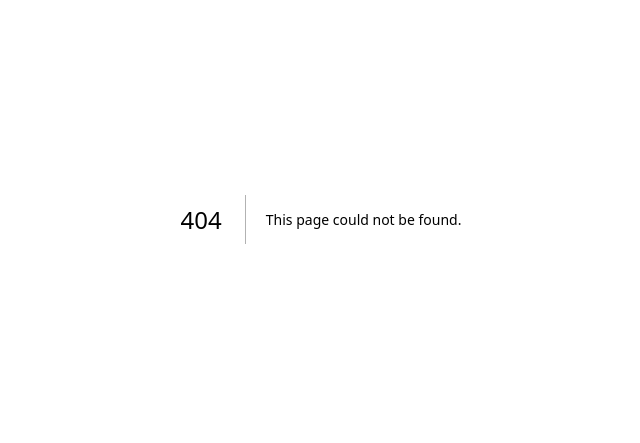
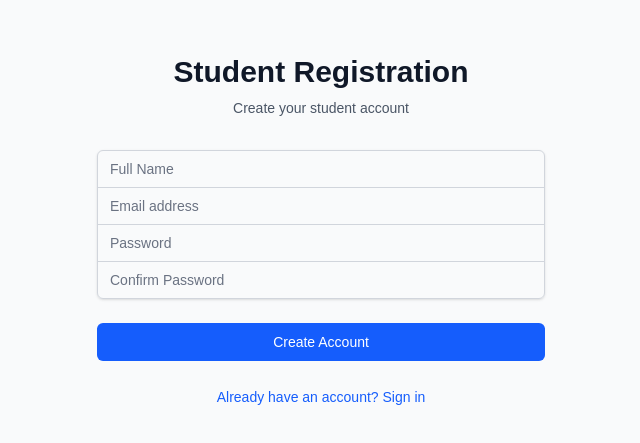
Before and after one commit to amirtavass/maintenance-tracker-repo, a Next.js app in the folder client/: page /register/student in a window 1280 px wide. Before the commit this address had no page. Shown: the part 181-624 px from the top of the page, without its empty margins (319-959 px from the left). Built offline with nearby package versions, Linux system fonts and the light colour scheme.

Commit message:
Add functional registration and login backend integration on port 5001

```diff
--- a/client/src/app/login/admin/page.tsx
+++ b/client/src/app/login/admin/page.tsx
@@ -16,7 +16,7 @@
     setError("");
 
     try {
-      const response = await fetch("http://localhost:5000/api/auth/login", {
+      const response = await fetch("http://localhost:5001/api/auth/login", {
         method: "POST",
         headers: {
           "Content-Type": "application/json",
--- a/client/src/app/login/staff/page.tsx
+++ b/client/src/app/login/staff/page.tsx
@@ -16,7 +16,7 @@
     setError("");
 
     try {
-      const response = await fetch("http://localhost:5000/api/auth/login", {
+      const response = await fetch("http://localhost:5001/api/auth/login", {
         method: "POST",
         headers: {
           "Content-Type": "application/json",
--- a/client/src/app/login/student/page.tsx
+++ b/client/src/app/login/student/page.tsx
@@ -1,22 +1,33 @@
 "use client";
 
-import { useState } from "react";
-import { useRouter } from "next/navigation";
+import { useState, useEffect } from "react";
+import { useRouter, useSearchParams } from "next/navigation";
+import Link from "next/link";
 
 export default function StudentLogin() {
   const [email, setEmail] = useState("");
   const [password, setPassword] = useState("");
   const [error, setError] = useState("");
+  const [success, setSuccess] = useState("");
   const [loading, setLoading] = useState(false);
   const router = useRouter();
+  const searchParams = useSearchParams();
+
+  useEffect(() => {
+    const message = searchParams.get("message");
+    if (message) {
+      setSuccess(message);
+    }
+  }, [searchParams]);
 
   const handleSubmit = async (e: React.FormEvent) => {
     e.preventDefault();
     setLoading(true);
     setError("");
+    setSuccess("");
 
     try {
-      const response = await fetch("http://localhost:5000/api/auth/login", {
+      const response = await fetch("http://localhost:5001/api/auth/login", {
         method: "POST",
         headers: {
           "Content-Type": "application/json",
@@ -91,6 +102,10 @@
             <div className="text-red-600 text-sm text-center">{error}</div>
           )}
 
+          {success && (
+            <div className="text-green-600 text-sm text-center">{success}</div>
+          )}
+
           <div>
             <button
               type="submit"
@@ -100,6 +115,15 @@
               {loading ? "Signing in..." : "Sign in"}
             </button>
           </div>
+
+          <div className="text-center">
+            <Link
+              href="/register/student"
+              className="text-sm text-blue-600 hover:text-blue-500 dark:text-blue-400"
+            >
+              Don't have an account? Register
+            </Link>
+          </div>
         </form>
       </div>
     </div>
--- /dev/null
+++ b/client/src/app/register/student/page.tsx
@@ -0,0 +1,156 @@
+"use client";
+
+import { useState } from "react";
+import { useRouter } from "next/navigation";
+import Link from "next/link";
+
+export default function StudentRegister() {
+  const [name, setName] = useState("");
+  const [email, setEmail] = useState("");
+  const [password, setPassword] = useState("");
+  const [confirmPassword, setConfirmPassword] = useState("");
+  const [error, setError] = useState("");
+  const [loading, setLoading] = useState(false);
+  const router = useRouter();
+
+  const handleSubmit = async (e: React.FormEvent) => {
+    e.preventDefault();
+    setLoading(true);
+    setError("");
+
+    if (password !== confirmPassword) {
+      setError("Passwords do not match");
+      setLoading(false);
+      return;
+    }
+
+    try {
+      const response = await fetch("http://localhost:5001/api/auth/register", {
+        method: "POST",
+        headers: {
+          "Content-Type": "application/json",
+        },
+        body: JSON.stringify({ name, email, password, role: "student" }),
+      });
+
+      const data = await response.json();
+
+      if (response.ok) {
+        // Registration successful, redirect to login
+        router.push("/login/student?message=Registration successful! Please log in.");
+      } else {
+        setError(data.message || "Registration failed");
+      }
+    } catch (err) {
+      setError("Network error. Please try again.");
+    } finally {
+      setLoading(false);
+    }
+  };
+
+  return (
+    <div className="min-h-screen flex items-center justify-center bg-gray-50 dark:bg-zinc-950 py-12 px-4 sm:px-6 lg:px-8">
+      <div className="max-w-md w-full space-y-8">
+        <div>
+          <h2 className="mt-6 text-center text-3xl font-extrabold text-gray-900 dark:text-white">
+            Student Registration
+          </h2>
+          <p className="mt-2 text-center text-sm text-gray-600 dark:text-zinc-400">
+            Create your student account
+          </p>
+        </div>
+        <form className="mt-8 space-y-6" onSubmit={handleSubmit}>
+          <div className="rounded-md shadow-sm -space-y-px">
+            <div>
+              <label htmlFor="name" className="sr-only">
+                Full Name
+              </label>
+              <input
+                id="name"
+                name="name"
+                type="text"
+                autoComplete="name"
+                required
+                className="appearance-none rounded-none relative block w-full px-3 py-2 border border-gray-300 placeholder-gray-500 text-gray-900 rounded-t-md focus:outline-none focus:ring-blue-500 focus:border-blue-500 focus:z-10 sm:text-sm dark:bg-zinc-800 dark:border-zinc-600 dark:text-white"
+                placeholder="Full Name"
+                value={name}
+                onChange={(e) => setName(e.target.value)}
+              />
+            </div>
+            <div>
+              <label htmlFor="email" className="sr-only">
+                Email address
+              </label>
+              <input
+                id="email"
+                name="email"
+                type="email"
+                autoComplete="email"
+                required
+                className="appearance-none rounded-none relative block w-full px-3 py-2 border border-gray-300 placeholder-gray-500 text-gray-900 focus:outline-none focus:ring-blue-500 focus:border-blue-500 focus:z-10 sm:text-sm dark:bg-zinc-800 dark:border-zinc-600 dark:text-white"
+                placeholder="Email address"
+                value={email}
+                onChange={(e) => setEmail(e.target.value)}
+              />
+            </div>
+            <div>
+              <label htmlFor="password" className="sr-only">
+                Password
+              </label>
+              <input
+                id="password"
+                name="password"
+                type="password"
+                autoComplete="new-password"
+                required
+                className="appearance-none rounded-none relative block w-full px-3 py-2 border border-gray-300 placeholder-gray-500 text-gray-900 focus:outline-none focus:ring-blue-500 focus:border-blue-500 focus:z-10 sm:text-sm dark:bg-zinc-800 dark:border-zinc-600 dark:text-white"
+                placeholder="Password"
+                value={password}
+                onChange={(e) => setPassword(e.target.value)}
+              />
+            </div>
+            <div>
+              <label htmlFor="confirmPassword" className="sr-only">
+                Confirm Password
+              </label>
+              <input
+                id="confirmPassword"
+                name="confirmPassword"
+                type="password"
+                autoComplete="new-password"
+                required
+                className="appearance-none rounded-none relative block w-full px-3 py-2 border border-gray-300 placeholder-gray-500 text-gray-900 rounded-b-md focus:outline-none focus:ring-blue-500 focus:border-blue-500 focus:z-10 sm:text-sm dark:bg-zinc-800 dark:border-zinc-600 dark:text-white"
+                placeholder="Confirm Password"
+                value={confirmPassword}
+                onChange={(e) => setConfirmPassword(e.target.value)}
+              />
+            </div>
+          </div>
+
+          {error && (
+            <div className="text-red-600 text-sm text-center">{error}</div>
+          )}
+
+          <div>
+            <button
+              type="submit"
+              disabled={loading}
+              className="group relative w-full flex justify-center py-2 px-4 border border-transparent text-sm font-medium rounded-md text-white bg-blue-600 hover:bg-blue-700 focus:outline-none focus:ring-2 focus:ring-offset-2 focus:ring-blue-500 disabled:opacity-50"
+            >
+              {loading ? "Creating account..." : "Create Account"}
+            </button>
+          </div>
+
+          <div className="text-center">
+            <Link
+              href="/login/student"
+              className="text-sm text-blue-600 hover:text-blue-500 dark:text-blue-400"
+            >
+              Already have an account? Sign in
+            </Link>
+          </div>
+        </form>
+      </div>
+    </div>
+  );
+}
```
